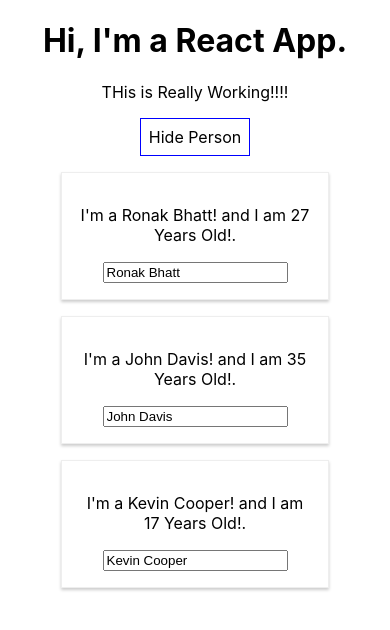
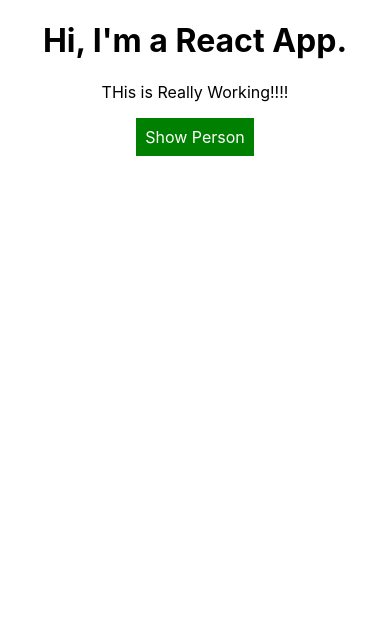
Before and after one commit to ronakabhattrz/react-complete-guide, a React (Create React App) app: page / in a window 390 px wide. Shown: the top 630 px of the page. Built offline with nearby package versions, Linux system fonts and the light colour scheme.

Commit message:
#  Adding and Using Radium. # Using Radium for Media Queries

```diff
--- a/package.json
+++ b/package.json
@@ -6,9 +6,10 @@
     "@testing-library/jest-dom": "^5.12.0",
     "@testing-library/react": "^11.2.6",
     "@testing-library/user-event": "^12.8.3",
+    "radium": "^0.26.1",
     "react": "^17.0.2",
     "react-dom": "^17.0.2",
-    "react-scripts": "4.0.3",
+    "react-scripts": "^2.1.8",
     "web-vitals": "^1.1.1"
   },
   "scripts": {
--- a/src/App.css
+++ b/src/App.css
@@ -1,3 +1,15 @@
 .App {
   text-align: center;
 }
+
+.red {
+  color: red;
+}
+
+.bold {
+ font-weight: bold;
+}
+
+button:hover {
+
+}
--- a/src/App.js
+++ b/src/App.js
@@ -1,6 +1,7 @@
 import './App.css';
+import React, { Component }  from 'react';
+import Radium from 'radium';
 import Person from './Person/Person'
-import { Component } from 'react';
 
 class App extends Component {
   state = {
@@ -9,7 +10,7 @@
       { id: 'd4rw4f44', name: "John Davis", age: 35 },
       { id: 'g5g4d3d5', name: "Kevin Cooper", age: 17 },
     ],
-    personShow: true
+    personShow: false
   }
 
   nameChangeHandler = (event, id) => {
@@ -44,11 +45,16 @@
 
   render() {
     const style = {
-      backgroundColor: 'white',
+      backgroundColor: 'green',
+      color: 'white',
       font: 'inherit',
-      border: '1px solid blue',
+      border: '1px solid green',
       padding: '8px',
-      cursor: 'pointer'
+      cursor: 'pointer',
+      ':hover':{
+        backgroundColor: 'lightgreen',
+        color: 'black'
+      }
     }
 
     let persons = null;
@@ -66,13 +72,26 @@
           })}
         </div>
       );
+      style.backgroundColor = 'red';
+      style.border = '1px solid red';
+      style[':hover'] = {
+        backgroundColor: 'salmon',
+        color: 'black'
+      }
+    }
 
+    const classes = [];
+    if (this.state.persons.length <= 2) {
+      classes.push('red');
+    }
+    if (this.state.persons.length <= 1) {
+      classes.push('bold');
     }
 
     return (
       <div className="App">
         <h1>Hi, I'm a React App.</h1>
-        <p>THis is Really Working!!!!</p>
+        <p className={classes.join(' ')}>THis is Really Working!!!!</p>
         <button
           style={style}
           onClick={this.togglePersonsHandler}>
@@ -83,5 +102,4 @@
     );
   }
 }
-
-export default App;
+export default Radium(App);
```
Also changed, not shown: 1 other file (tests, documents, lock files or other folders).
